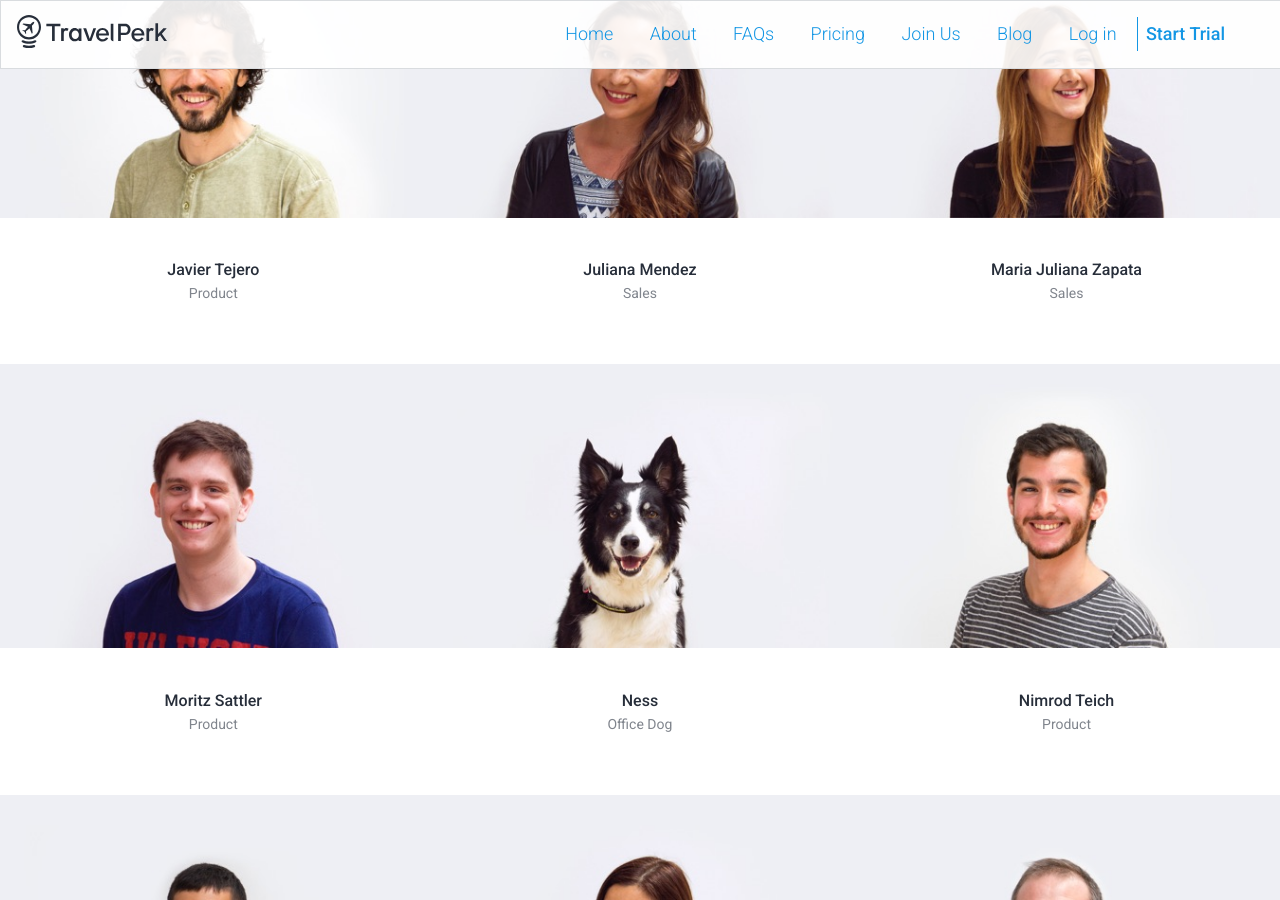
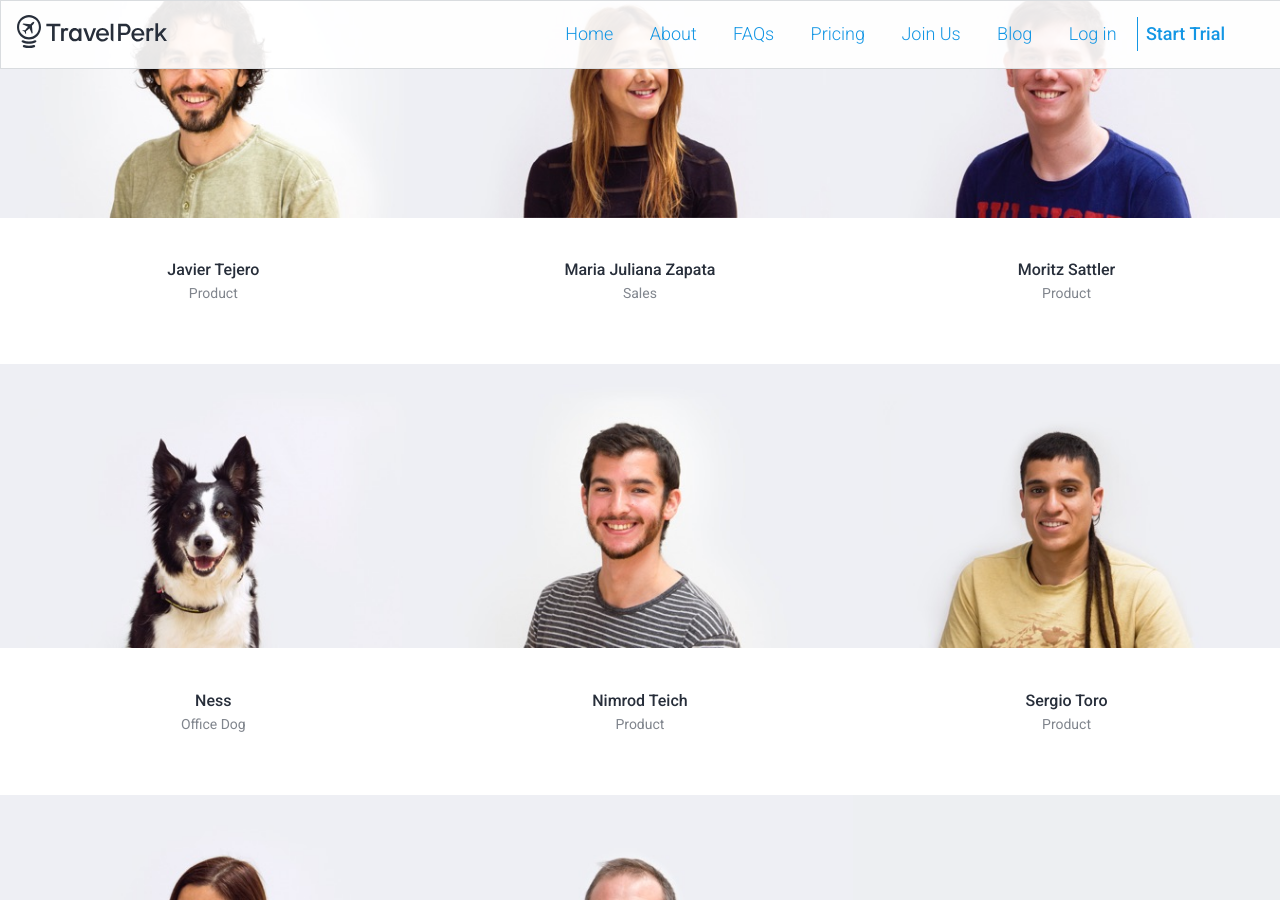
Before and after one commit to northswiss/jekyll-boilerplate, a Jekyll site: the page built from pages/about-travelperk.html, in a window 1280 px wide and 900 px high, scrolled down 2873 px. Built offline with Jekyll 4.4.1, drawn with Linux system fonts in a browser that asks for light colours; nearby versions of some CDN libraries.

Commit message:
refa(about): Remove Juli from about page
- Remove from YAML
- Remove image from directory

```diff
--- a/_data/team.yml
+++ b/_data/team.yml
@@ -39,10 +39,6 @@
     role:         Office Dog
     image:        ness.jpg
     linkedin:
-  - name:         Juliana Mendez
-    role:         Sales
-    image:        juliana-mendez.jpg
-    linkedin:     https://es.linkedin.com/in/julianamendez/en
   - name:         Maria Juliana Zapata
     role:         Sales
     image:        maria-juliana.jpg
```
Also changed, not shown: imgs/team/juliana-mendez.jpg (deleted).
